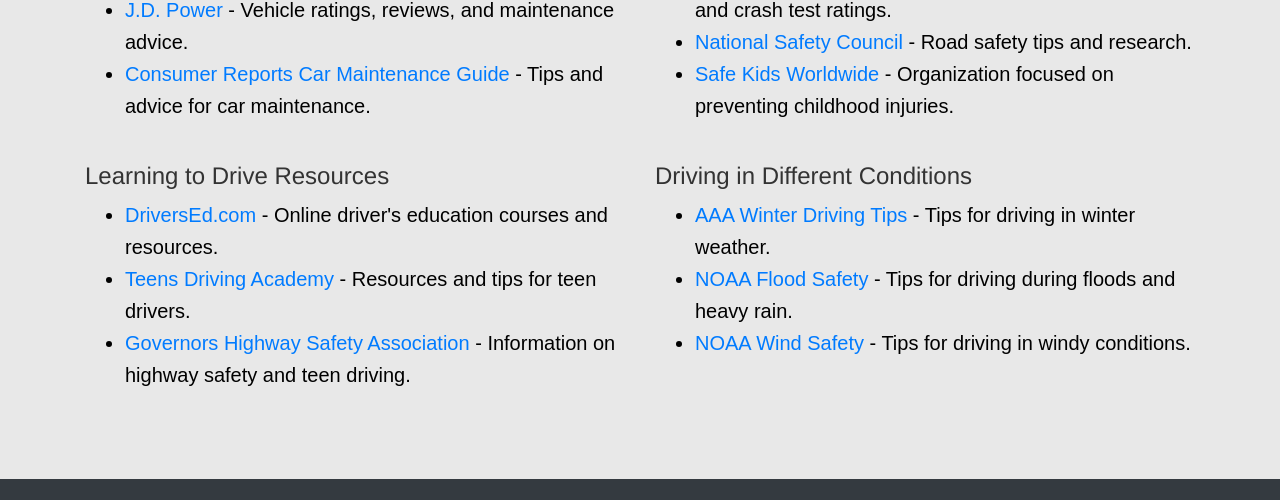
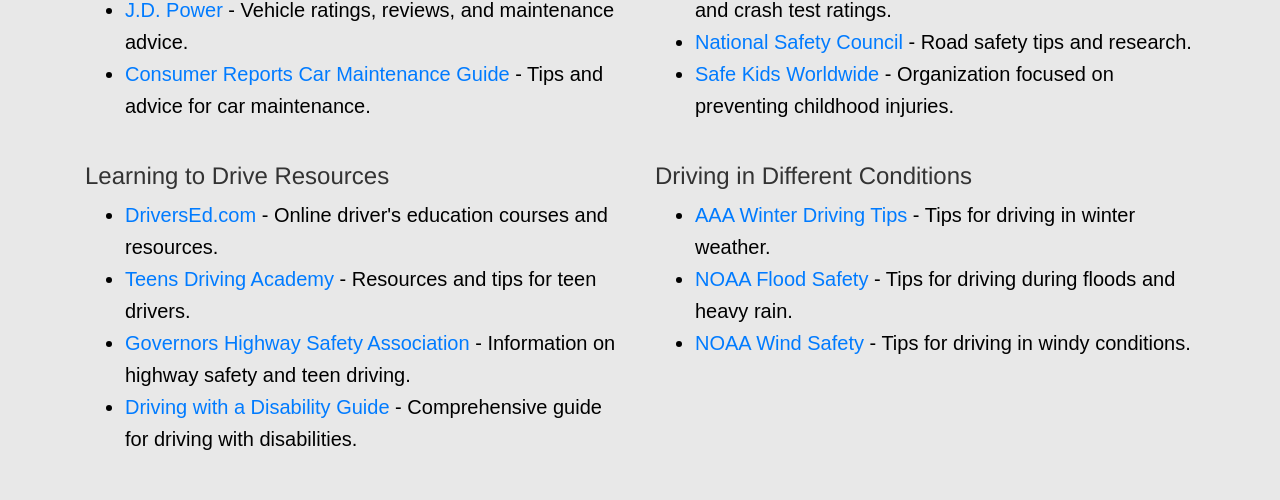
Before and after one commit to roadwayrover/roadwayrover.github.io, a plain HTML site: page resources.html in a window 1280 px wide. Shown: the part 812-1312 px from the top of the page. Drawn offline with nearby package versions, Linux system fonts and the light colour scheme; a script that the page names is missing; a web font is replaced by a local one.

Commit message:
Update resources.html

```diff
--- a/resources.html
+++ b/resources.html
@@ -114,6 +114,8 @@
                         <li><a href="https://driversed.com" target="_blank">DriversEd.com</a> - Online driver's education courses and resources.</li>
                         <li><a href="https://www.teensdrivingacademy.org" target="_blank">Teens Driving Academy</a> - Resources and tips for teen drivers.</li>
                         <li><a href="https://www.ghsa.org" target="_blank">Governors Highway Safety Association</a> - Information on highway safety and teen driving.</li>
+                        <li><a href="https://milavetzlaw.com/driving-with-a-disability-guide/" target="_blank">Driving with a Disability Guide</a> - Comprehensive guide for driving with disabilities.</li>
+
                     </ul>
                 </div>
                 <div class="col-md-6 mb-4">
```
